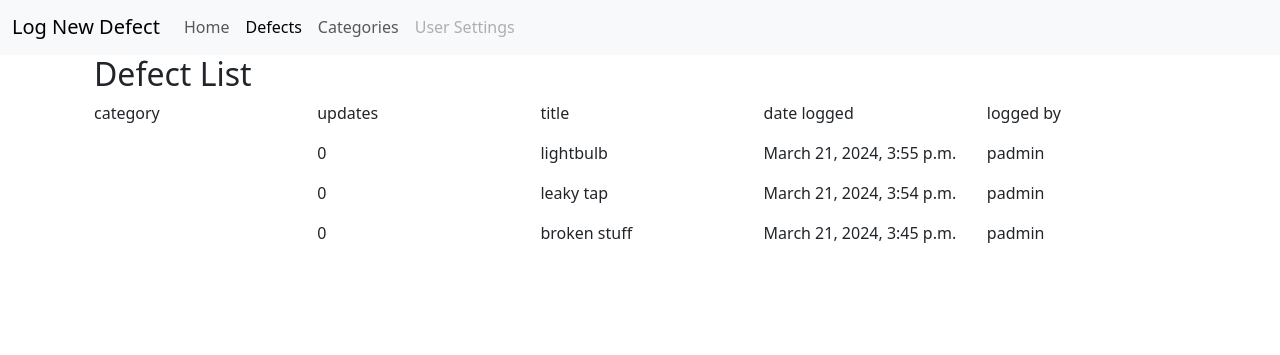
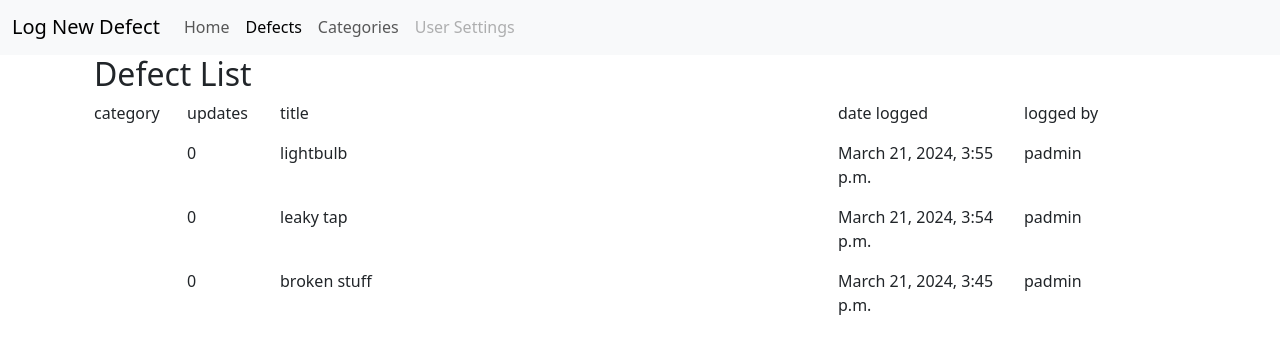
Before and after one commit to bezabu/bb-gp-pp4-part, a Django app: page /defect/defect_list/ in a window 1280 px wide. Shown: the part 57-412 px from the top of the page. Run offline with Django 4.2, Linux system fonts and the light colour scheme; data comes from the database, SQL or seed files in the repository; some libraries are stand-ins or nearby versions.

Commit message:
Tweak column spacing on lists

```diff
--- a/defect/templates/defect/category_list.html
+++ b/defect/templates/defect/category_list.html
@@ -11,9 +11,9 @@
         <div class="col">
             {% for category in object_list %}
             <div class="row">
-                <div class="col"><p><i class="fa-solid {{category.fa_string}}" style="color:{{ category.colour }};"></i></p></div>
-                <div class="col"><p>{{category.name}}</p></div>
-                <div class="col"><p>{{category.description}}</p></div>
+                <div class="col-2"><p><i class="fa-solid {{category.fa_string}} fa-icon-lg" style="color:{{ category.colour }};"></i></p></div>
+                <div class="col-3"><p>{{category.name}}</p></div>
+                <div class="col-7"><p>{{category.description}}</p></div>
             </div>
             {% endfor %}
         </div>
--- a/defect/templates/defect/defect_list.html
+++ b/defect/templates/defect/defect_list.html
@@ -8,19 +8,19 @@
         </div>
     </div>
     <div class="row">
-        <div class="col">
+        <div class="col-1">
             <p>category</p>
         </div>
-        <div class="col">
+        <div class="col-1">
             <p>updates</p>
         </div>
-        <div class="col">
+        <div class="col-6">
             <p>title</p>
         </div>
-        <div class="col">
+        <div class="col-2">
             <p>date logged</p>
         </div>
-        <div class="col">
+        <div class="col-2">
             <p>logged by</p>
         </div>
     </div>
@@ -29,11 +29,11 @@
             {% for defect in defects %}
             <div class="row">
 
-                <div class="col"><p><i class="fa-solid {{defect.category.fa_string}}" style="color: {{ defect.category.colour }};"></i></p></div>
-                <div class="col"><p>{{defect.updates_count}}</p></div>
-                <div class="col"><p>{{defect.title}}</p></div>
-                <div class="col"><p>{{defect.reported_on}}</p></div>
-                <div class="col"><p>{{defect.author}}</p></div>
+                <div class="col-1"><p><i class="fa-solid {{defect.category.fa_string}}" style="color: {{ defect.category.colour }};"></i></p></div>
+                <div class="col-1"><p>{{defect.updates_count}}</p></div>
+                <div class="col-6"><p>{{defect.title}}</p></div>
+                <div class="col-2"><p>{{defect.reported_on}}</p></div>
+                <div class="col-2"><p>{{defect.author}}</p></div>
             </div>
             {% endfor %}
         </div>
--- a/part/settings.py
+++ b/part/settings.py
@@ -30,7 +30,7 @@ SECRET_KEY = os.environ.get("SECRET_KEY")
 
 
 # SECURITY WARNING: don't run with debug turned on in production!
-DEBUG = True
+DEBUG = False
 
 ALLOWED_HOSTS = ['8000-bezabu-bbgppp4part-ak6kzfnujzt.ws-eu110.gitpod.io', '.herokuapp.com']
 
--- a/static/css/style.css
+++ b/static/css/style.css
@@ -1,3 +1,7 @@
 h1 {
     color: red;
 }
+
+.fa-icon-lg {
+    font-size: xx-large;
+}
```
